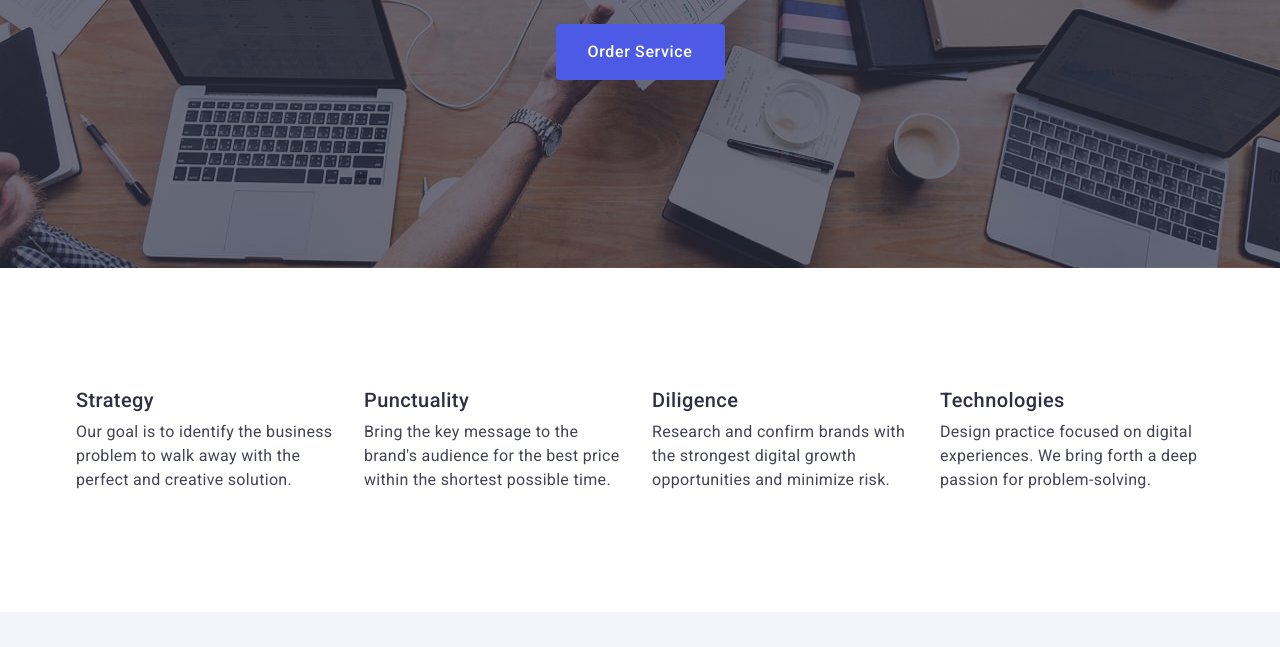
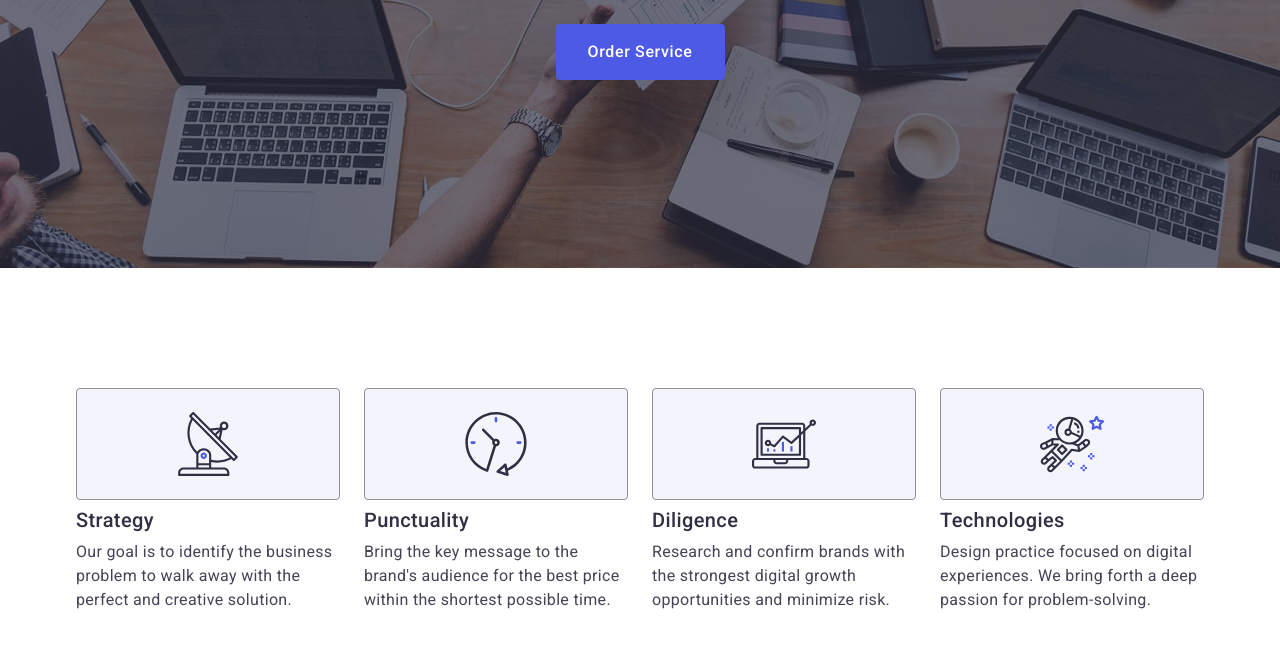
Before and after one commit to Yurii-Voronich/goit-markup-hw-04, a plain HTML site: page index.html in a window 1280 px wide. Shown: the part 405-1052 px from the top of the page. Drawn offline with nearby package versions, Linux system fonts and the light colour scheme.

Commit message:
features

```diff
--- a/css/styles.css
+++ b/css/styles.css
@@ -201,6 +201,17 @@ body {
 .features-section-list-item {
   width: calc((100% - 72px) / 4);
 }
+.features-icon-wrapper {
+  display: flex;
+  align-items: center;
+  justify-content: center;
+  background-color: #f4f4fd;
+  border: 1px solid #8e8f99;
+  border-radius: 4px;
+  width: 264px;
+  height: 112px;
+  margin-bottom: 8px;
+}
 .features-title {
   font-weight: 500;
   font-size: 20px;
--- a/index.html
+++ b/index.html
@@ -78,6 +78,11 @@
           <h2 class="visually-hidden">features</h2>
           <ul class="features-section-list">
             <li class="features-section-list-item">
+              <div class="features-icon-wrapper">
+                <svg heigt="64" width="64">
+                  <use href="./images/icons.svg.svg#icon-antenna"></use>
+                </svg>
+              </div>
               <h3 class="features-title">Strategy</h3>
               <p class="description-text">
                 Our goal is to identify the business problem to walk away with
@@ -85,6 +90,11 @@
               </p>
             </li>
             <li class="features-section-list-item">
+              <div class="features-icon-wrapper">
+                <svg heigt="64" width="64">
+                  <use href="./images/icons.svg.svg#icon-clock"></use>
+                </svg>
+              </div>
               <h3 class="features-title">Punctuality</h3>
               <p class="description-text">
                 Bring the key message to the brand's audience for the best price
@@ -92,6 +102,11 @@
               </p>
             </li>
             <li class="features-section-list-item">
+              <div class="features-icon-wrapper">
+                <svg heigt="64" width="64">
+                  <use href="./images/icons.svg.svg#icon-diagram"></use>
+                </svg>
+              </div>
               <h3 class="features-title">Diligence</h3>
               <p class="description-text">
                 Research and confirm brands with the strongest digital growth
@@ -99,6 +114,11 @@
               </p>
             </li>
             <li class="features-section-list-item">
+              <div class="features-icon-wrapper">
+                <svg heigt="64" width="64">
+                  <use href="./images/icons.svg.svg#icon-astronaut"></use>
+                </svg>
+              </div>
               <h3 class="features-title">Technologies</h3>
               <p class="description-text">
                 Design practice focused on digital experiences. We bring forth a
```
Also changed, not shown: images/icons.svg.svg (added), images/icons/antenna.svg (added), images/icons/astronaut.svg (added), images/icons/clock.svg (added), images/icons/diagram.svg (added), images/icons/facebook.svg (added), images/icons/instagram.svg (added), images/icons/linkedin.svg (added), images/icons/twitter.svg (added).
